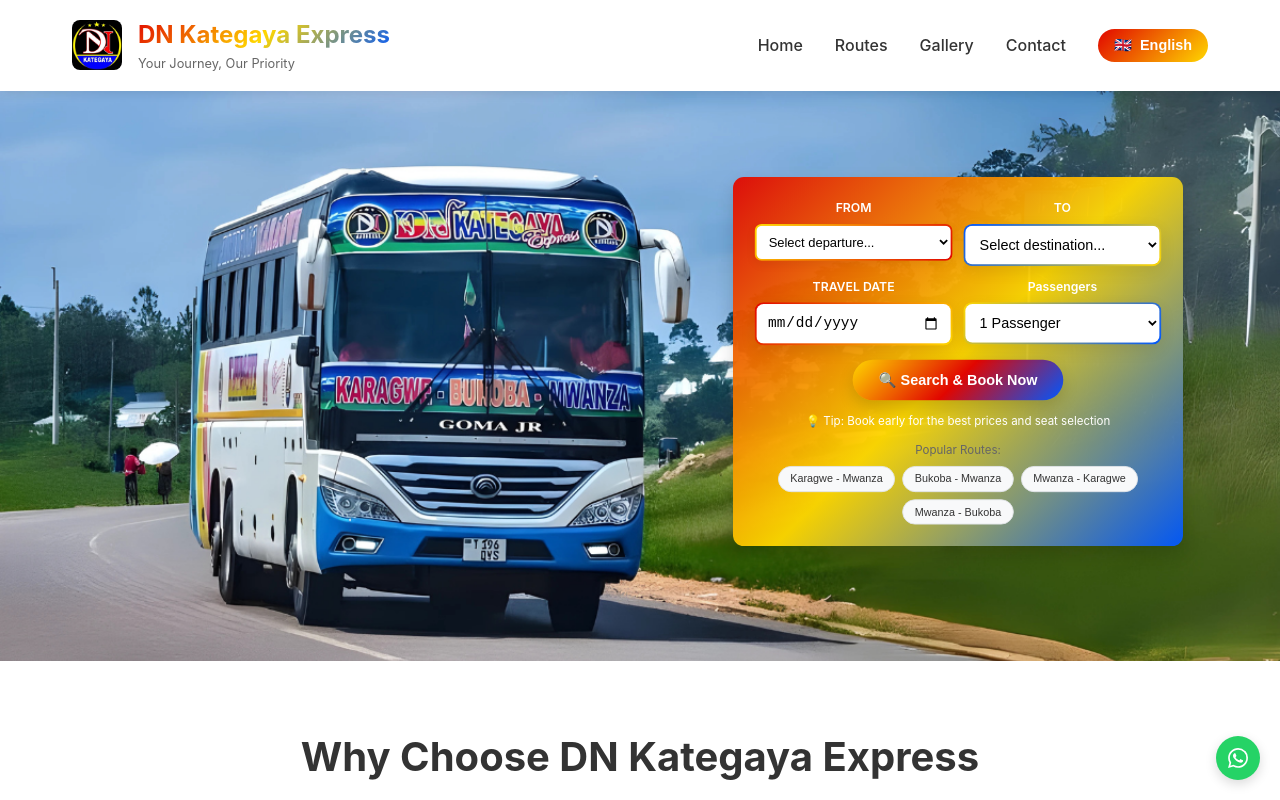
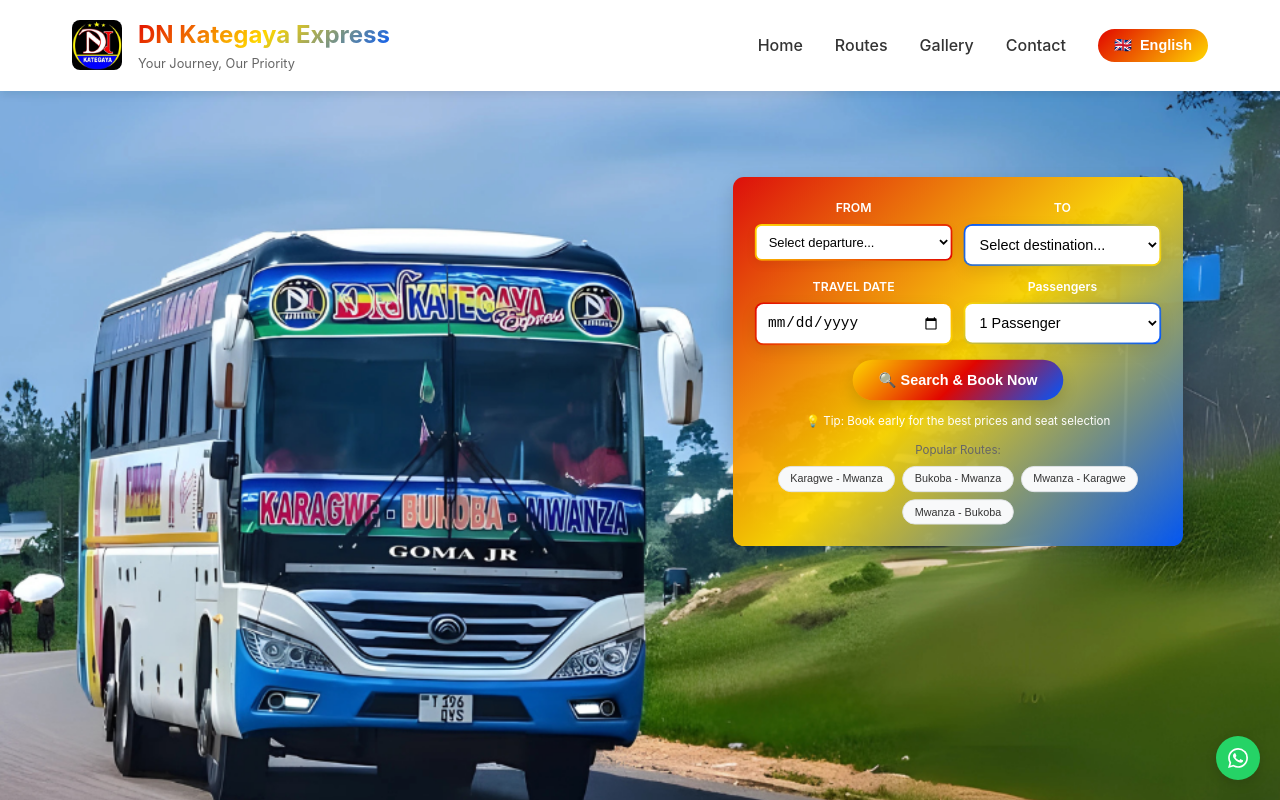
Before and after one commit to Dawinz/dn-kategaya-express-site, a React (Create React App) app: page / in a window 1280 px wide. Shown: the top 800 px of the page. Built offline with nearby package versions, Linux system fonts and the light colour scheme.

Commit message:
Fix image repeating issue by adding backgroundAttachment fixed and minHeight 100vh

```diff
--- a/src/components/Hero.js
+++ b/src/components/Hero.js
@@ -28,11 +28,13 @@
       backgroundSize: 'cover',
       backgroundPosition: 'center',
       backgroundRepeat: 'no-repeat',
+      backgroundAttachment: 'fixed',
       color: 'white',
       padding: '4rem 0',
       textAlign: 'center',
       position: 'relative',
-      overflow: 'hidden'
+      overflow: 'hidden',
+      minHeight: '100vh'
     }}>
       <div style={{
         position: 'relative',
```
